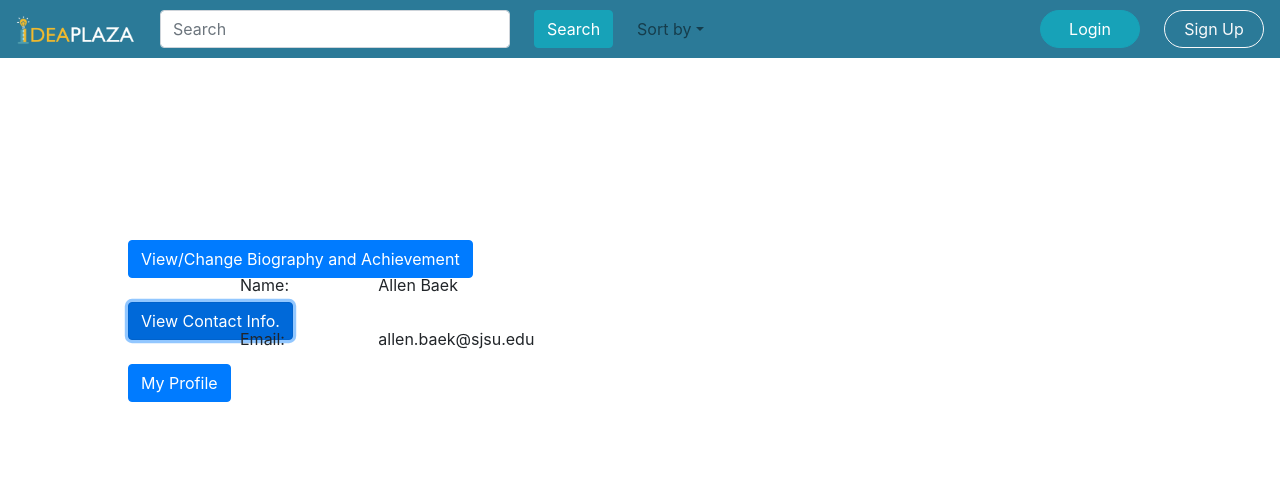
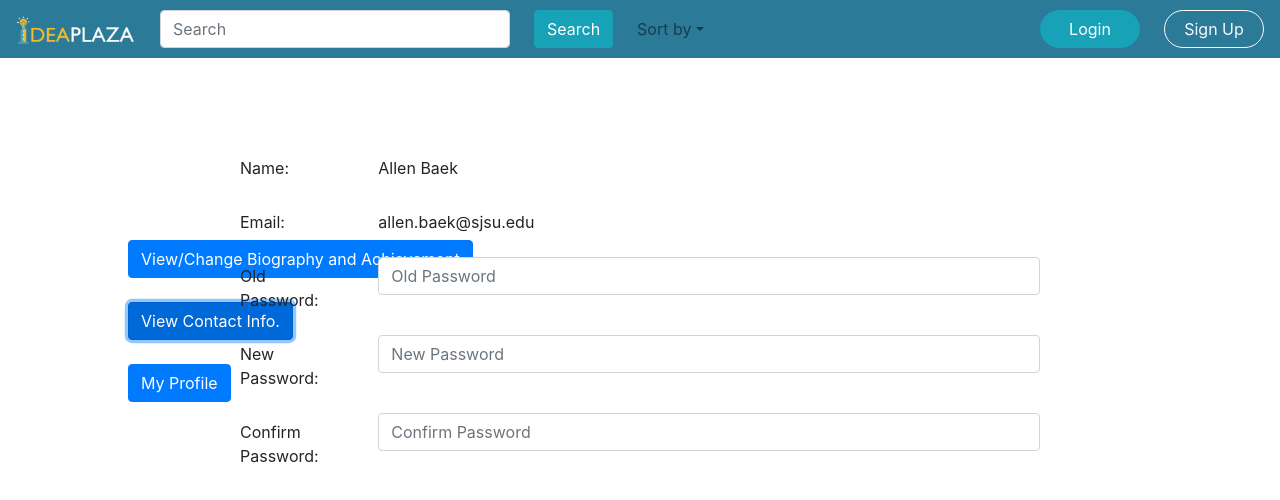
Before and after one commit to radix4/idea-plaza, a React (Create React App) app in the folder frontend/: page /ProfileEditor in a window 1280 px wide. Both pictures are taken after a click on the button "View Contact Info.". Shown: the top 500 px of the page. Built offline with nearby package versions, Linux system fonts and the light colour scheme.

Commit message:
Bio and Achieve can now be edited and canceled

```diff
--- a/frontend/src/components/BioAchieve.js
+++ b/frontend/src/components/BioAchieve.js
@@ -6,11 +6,15 @@ const BioAchieve = (props) => {
   const [bios, setBios] = useState(props.bios)
   const [achieve, setAchieve] = useState(props.achieve)
   const [edit, setEdit] = useState(false)
+  const [oldbios, setOldBios] = useState(props.bios)
+  const [oldachieve, setOldAchieve] = useState(props.bios)
 
   useEffect(() => {
     setBios(props.bios)
     setAchieve(props.achieve)
-  }, [props.bios, props.achieve])
+    setOldBios(props.bios)
+    setOldAchieve(props.achieve)
+  }, [props.bios, props.achieve, oldbios, oldachieve])
 
   // updates on input
   const handleChangeB = ({ target }) => {
@@ -25,21 +29,21 @@ const BioAchieve = (props) => {
   const handleSubmit = () => {
     console.log('Bios : ' + bios)
     console.log('Achievements : ' + achieve)
+    setEdit(false)
 
     // use axios to send values to the server
+  }
+
+  //Resets values when user cancels changes
+  const resetValues = () => {
+    setAchieve(oldachieve)
+    setBios(oldbios)
+    setEdit(false)
   }
 
   //Turns on editor
   const switchstateT = () => {
     setEdit(true)
-  }
-  //Turns off editor
-  const switchstateF = () => {
-    setEdit(false)
-  }
-  //Resets values when user cancels changes
-  const resetValues = () => {
-    // use axios to get values from the server
   }
 
   /* for EditProfile */
@@ -93,9 +97,9 @@ const BioAchieve = (props) => {
       />
     )
 
-    button = <Button onClick={(resetValues, switchstateF)}>Cancel</Button>
+    button = <Button onClick={resetValues}>Cancel</Button>
 
-    submit = <Button onClick={(handleSubmit, switchstateF)}> Save </Button>
+    submit = <Button onClick={handleSubmit}> Save </Button>
   } else {
     input1 = (
       <Form.Control
@@ -126,7 +130,6 @@ const BioAchieve = (props) => {
     submit = ''
   }
 
-  //   placeholder to print out project ideas etc.
   const displayBioAchieve = (
     <div>
       {/* ProfileImage */}
--- a/frontend/src/components/ContactInfo.js
+++ b/frontend/src/components/ContactInfo.js
@@ -40,6 +40,37 @@ const ContactInfo = () => {
               />
             </Col>
           </Form.Group>
+
+          {/* Old Password */}
+          <Form.Group as={Row} controlId='OldPassword'>
+            <Form.Label column sm='2'>
+              Old Password:
+            </Form.Label>
+
+            <Col sm='10'>
+              <Form.Control type='password' placeholder='Old Password' />
+            </Col>
+          </Form.Group>
+          {/* New Password */}
+          <Form.Group as={Row} controlId='NewPassword'>
+            <Form.Label column sm='2'>
+              New Password:
+            </Form.Label>
+
+            <Col sm='10'>
+              <Form.Control type='password' placeholder='New Password' />
+            </Col>
+          </Form.Group>
+          {/* Confirm Password */}
+          <Form.Group as={Row} controlId='ConfirmPassword'>
+            <Form.Label column sm='2'>
+              Confirm Password:
+            </Form.Label>
+
+            <Col sm='10'>
+              <Form.Control type='password' placeholder='Confirm Password' />
+            </Col>
+          </Form.Group>
         </Form>
       </div>
     </div>
--- a/frontend/src/components/Password.js
+++ /dev/null
@@ -1,57 +0,0 @@
-import React, { useState } from 'react'
-import { Button, Form, Row, Col } from 'react-bootstrap'
-
-const ContactInfo = () => {
-  //Style
-  const inputs = {
-    position: 'absolute',
-    top: '40%',
-    left: '50%',
-    width: '800px',
-
-    transform: 'translate(-50%, -50%)',
-  }
-
-  //   placeholder to print out project ideas etc.
-  const display = (
-    <div>
-      <div style={inputs}>
-        <Form>
-          {/* Old Password */}
-          <Form.Group as={Row} controlId='OldPassword'>
-            <Form.Label column sm='2'>
-              Old Password:
-            </Form.Label>
-
-            <Col sm='10'>
-              <Form.Control type='password' placeholder='Old Password' />
-            </Col>
-          </Form.Group>
-          {/* New Password */}
-          <Form.Group as={Row} controlId='NewPassword'>
-            <Form.Label column sm='2'>
-              New Password:
-            </Form.Label>
-
-            <Col sm='10'>
-              <Form.Control type='password' placeholder='New Password' />
-            </Col>
-          </Form.Group>
-          {/* Confirm Password */}
-          <Form.Group as={Row} controlId='ConfirmPassword'>
-            <Form.Label column sm='2'>
-              Confirm Password:
-            </Form.Label>
-
-            <Col sm='10'>
-              <Form.Control type='password' placeholder='Confirm Password' />
-            </Col>
-          </Form.Group>
-        </Form>
-      </div>
-    </div>
-  )
-  return <div>{display}</div>
-}
-
-export default ContactInfo
--- a/frontend/src/components/ProfileEditor.js
+++ b/frontend/src/components/ProfileEditor.js
@@ -2,7 +2,6 @@ import React, { useState, useEffect } from 'react'
 import { Button, Container } from 'react-bootstrap'
 import BioAchieve from './BioAchieve'
 import ContactInfo from './ContactInfo'
-import Password from './Password'
 import MyNavbar from './MyNavbar'
 import axios from 'axios'
 import { useHistory } from 'react-router'
```
